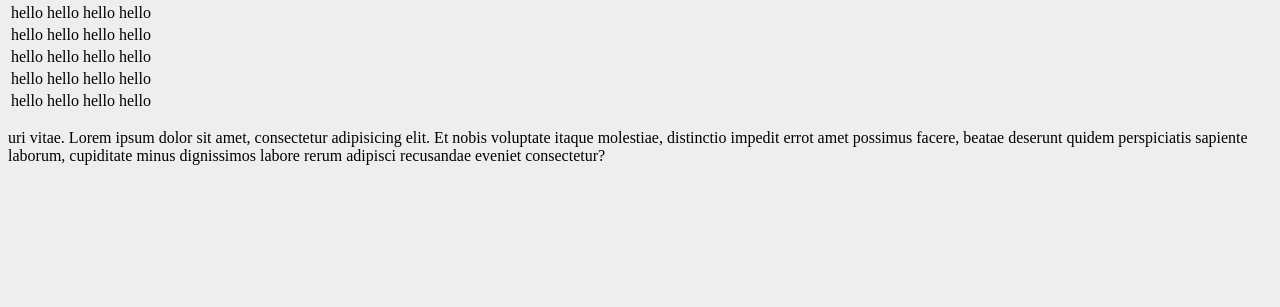
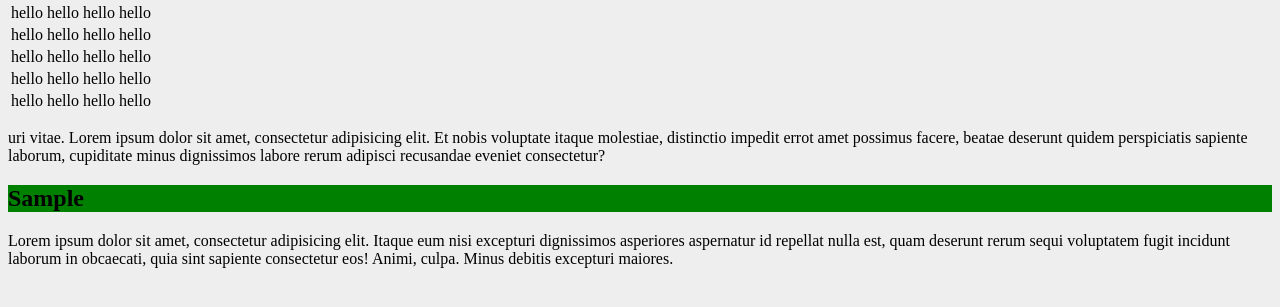
Before and after one commit to praneethweb/pactera, a plain HTML site: page index.html in a window 1280 px wide. Shown: the part 105-412 px from the top of the page. Drawn offline with Linux system fonts and the light colour scheme; files that its build step writes are made by us from their sources.

Commit message:
Changes committed

```diff
--- a/css/style.css
+++ b/css/style.css
@@ -5,3 +5,7 @@ body{
 h1{
     color:red;
 }
+
+h2{
+    background: green;
+}
--- a/index.html
+++ b/index.html
@@ -42,5 +42,13 @@
     </table>
 
     <p>uri vitae. Lorem ipsum dolor sit amet, consectetur adipisicing elit. Et nobis voluptate itaque molestiae, distinctio impedit errot amet possimus facere, beatae deserunt quidem perspiciatis sapiente laborum, cupiditate minus dignissimos labore rerum adipisci recusandae eveniet consectetur?</p>
+
+
+      <div class="box">
+
+          <h2>Sample</h2>
+          <p>Lorem ipsum dolor sit amet, consectetur adipisicing elit. Itaque eum nisi excepturi dignissimos asperiores aspernatur id repellat nulla est, quam deserunt rerum sequi voluptatem fugit incidunt laborum in obcaecati, quia sint sapiente consectetur eos! Animi, culpa. Minus debitis excepturi maiores.</p>
+       </div>
+
 </body>
 </html>
```
Also changed, not shown: about.html (added, +13 -0 lines).
